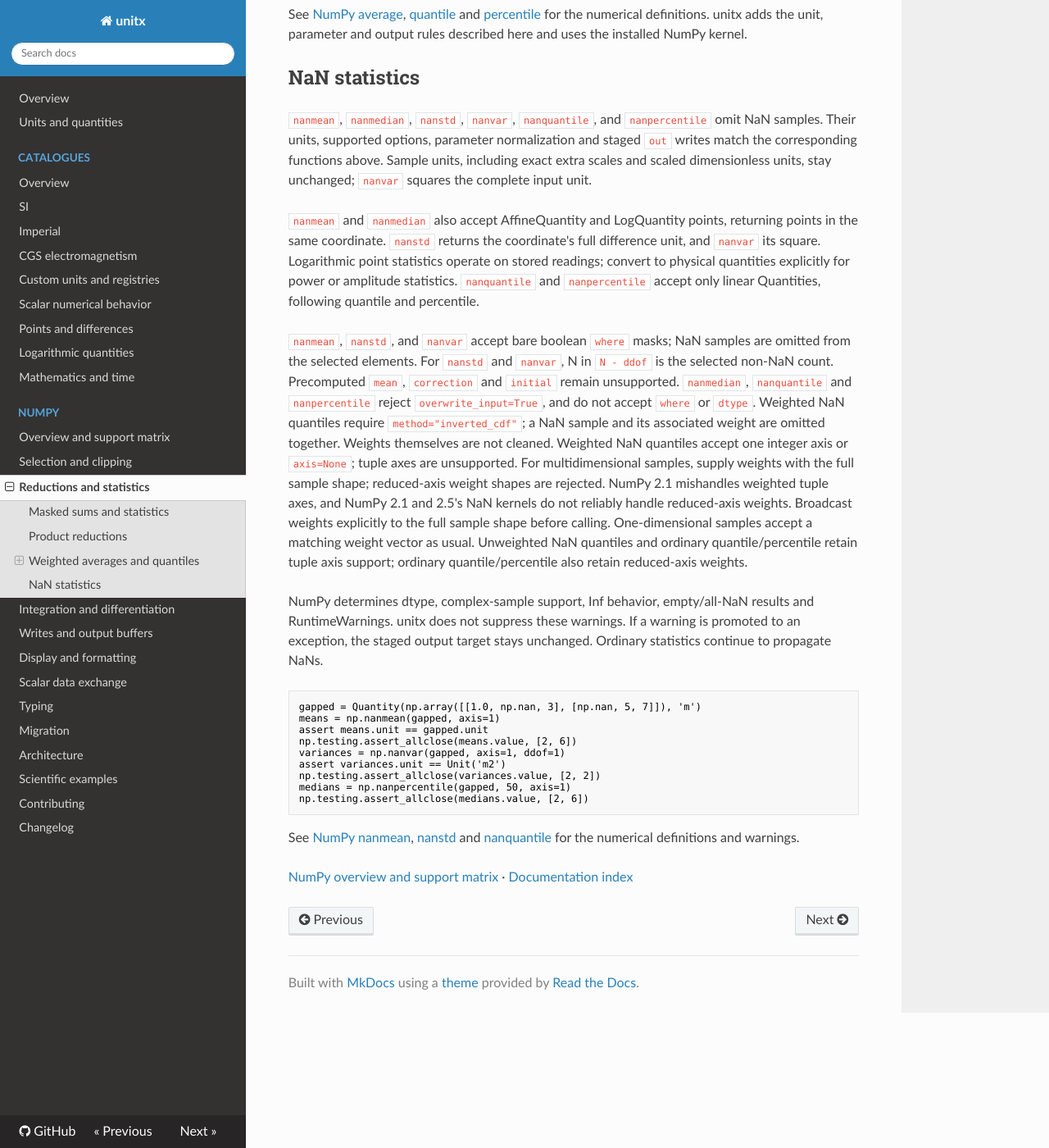
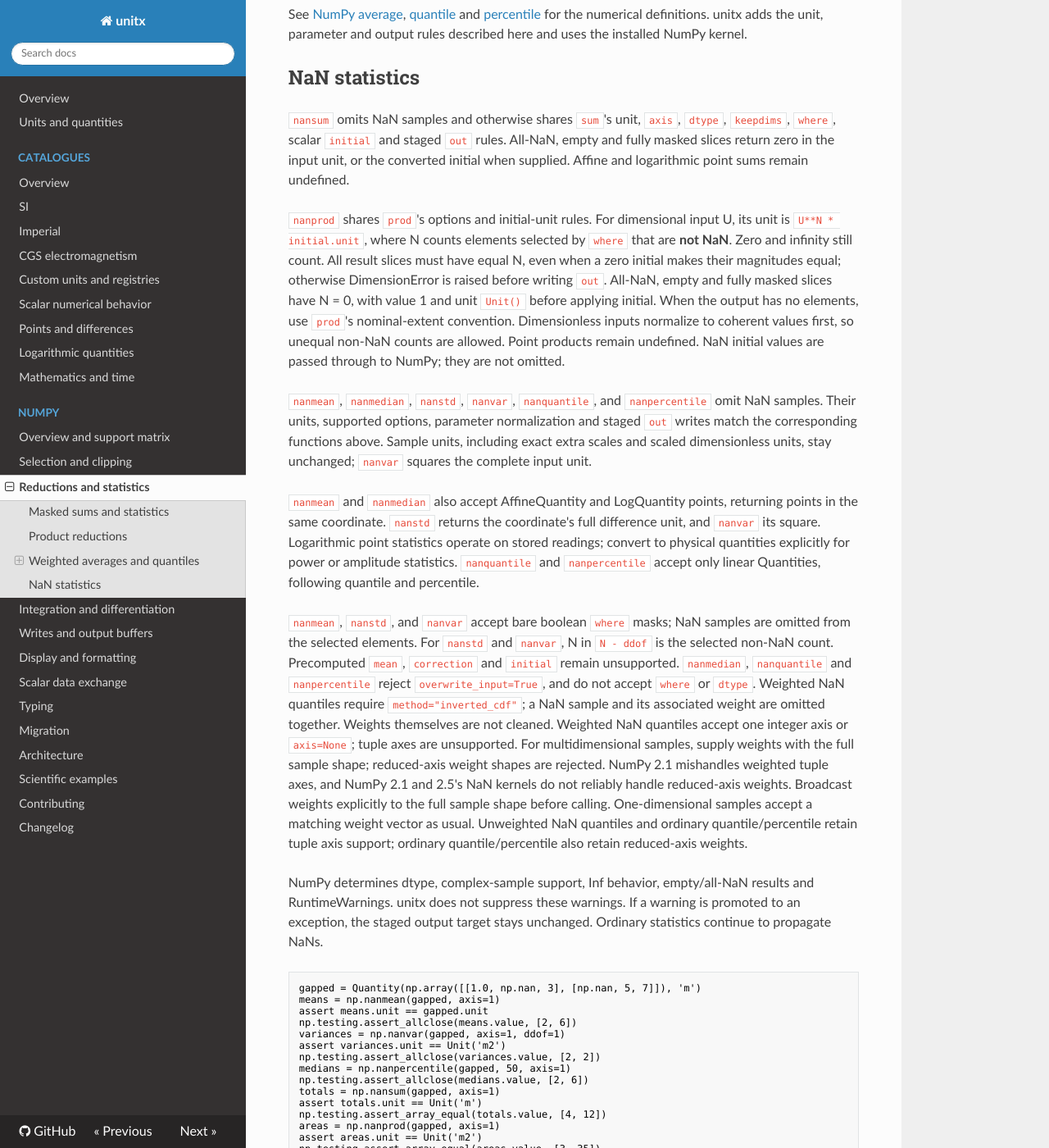
Before and after one commit to DaitTHU/unitx, an MkDocs documentation site: the page built from docs/numpy/statistics.md, in a window 1280 px wide and 1400 px high, scrolled down 3600 px. Shown: the whole window at 82% size. Built offline with MkDocs 1.6.1, drawn with Linux system fonts in a browser that asks for light colours; some of the changed text lies outside the part shown.

````diff
--- a/docs/numpy/statistics.md
+++ b/docs/numpy/statistics.md
@@ -191,6 +191,22 @@ described here and uses the installed NumPy kernel.
 
 ## NaN statistics
 
+`nansum` omits NaN samples and otherwise shares `sum`'s unit, `axis`, `dtype`,
+`keepdims`, `where`, scalar `initial` and staged `out` rules. All-NaN, empty
+and fully masked slices return zero in the input unit, or the converted
+initial when supplied. Affine and logarithmic point sums remain undefined.
+
+`nanprod` shares `prod`'s options and initial-unit rules. For dimensional
+input U, its unit is `U**N * initial.unit`, where N counts elements selected
+by `where` that are **not NaN**. Zero and infinity still count. All result
+slices must have equal N, even when a zero initial makes their magnitudes
+equal; otherwise DimensionError is raised before writing `out`. All-NaN,
+empty and fully masked slices have N = 0, with value 1 and unit `Unit()`
+before applying initial. When the output has no elements, use `prod`'s
+nominal-extent convention. Dimensionless inputs normalize to coherent values
+first, so unequal non-NaN counts are allowed. Point products remain undefined.
+NaN initial values are passed through to NumPy; they are not omitted.
+
 `nanmean`, `nanmedian`, `nanstd`, `nanvar`, `nanquantile`, and `nanpercentile`
 omit NaN samples. Their units, supported options, parameter normalization and
 staged `out` writes match the corresponding functions above. Sample units,
@@ -235,11 +251,25 @@ assert variances.unit == Unit('m2')
 np.testing.assert_allclose(variances.value, [2, 2])
 medians = np.nanpercentile(gapped, 50, axis=1)
 np.testing.assert_allclose(medians.value, [2, 6])
+totals = np.nansum(gapped, axis=1)
+assert totals.unit == Unit('m')
+np.testing.assert_array_equal(totals.value, [4, 12])
+areas = np.nanprod(gapped, axis=1)
+assert areas.unit == Unit('m2')
+np.testing.assert_array_equal(areas.value, [3, 35])
+minima = np.nanmin(gapped, axis=1)
+assert minima.unit == Unit('m')
+np.testing.assert_array_equal(minima.value, [1, 5])
+np.testing.assert_array_equal(np.nanargmax(gapped, axis=1), [2, 2])
 ```
 
 See [NumPy nanmean](https://numpy.org/doc/stable/reference/generated/numpy.nanmean.html),
 [nanstd](https://numpy.org/doc/stable/reference/generated/numpy.nanstd.html) and
 [nanquantile](https://numpy.org/doc/stable/reference/generated/numpy.nanquantile.html)
 for the numerical definitions and warnings.
+The [nansum](https://numpy.org/doc/stable/reference/generated/numpy.nansum.html)
+and [nanprod](https://numpy.org/doc/stable/reference/generated/numpy.nanprod.html)
+kernels determine NaN identities and accumulator behavior, with unitx's
+additional single-unit rules above.
 
 [NumPy overview and support matrix](../numpy.md) · [Documentation index](../README.md)
````
Also changed, not shown: docs/numpy.md (+8 -7 lines), docs/numpy/selection.md (+18 -0 lines), docs/numpy/writes.md (+1 -1 lines), 8 other files.
